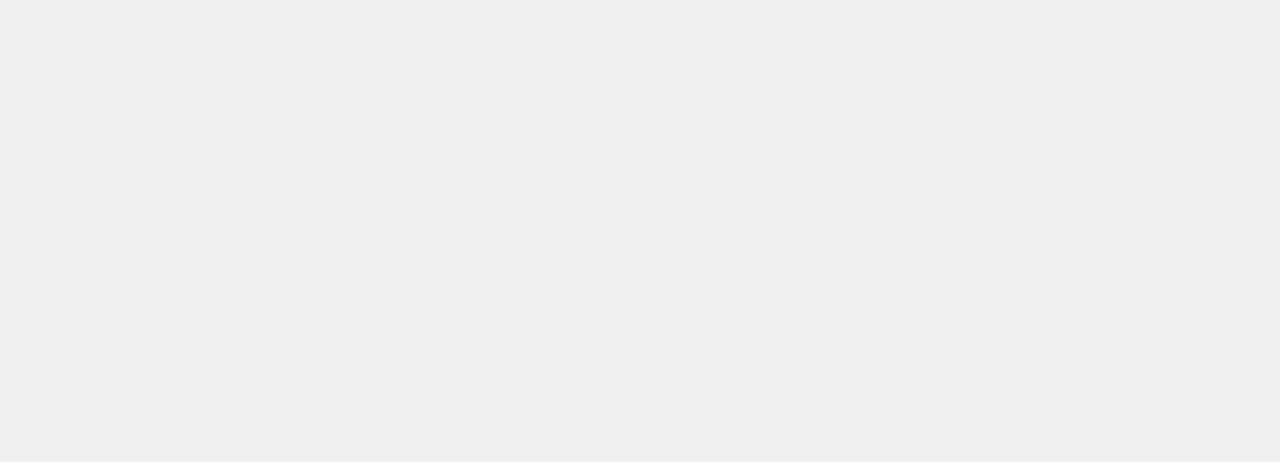
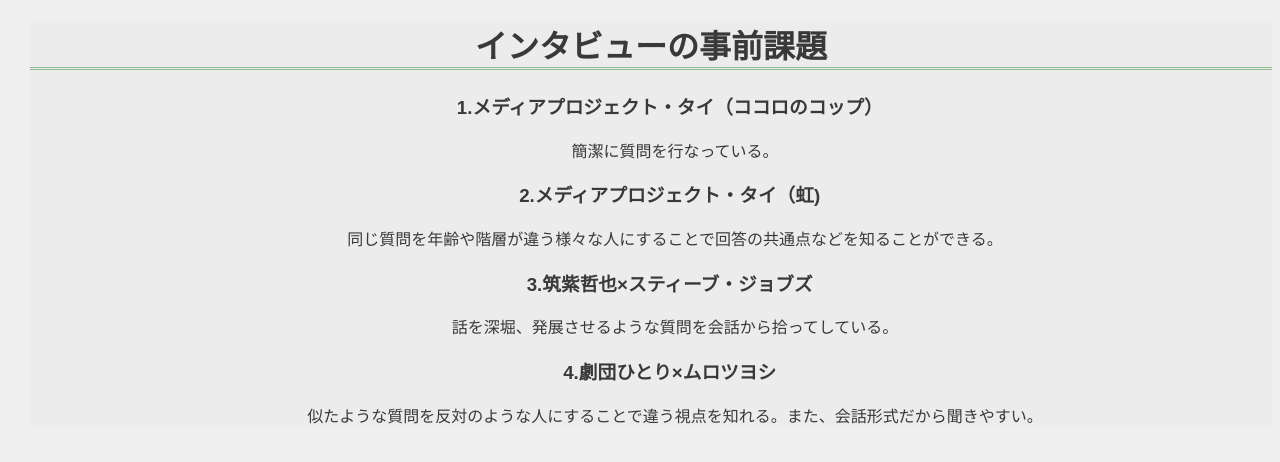
Before and after one commit to miiisaki/xbp, a plain HTML site: page de12/8.html in a window 1280 px wide. Drawn offline with Linux system fonts and the light colour scheme.

Commit message:
20211207

```diff
--- a/de12/8.html
+++ b/de12/8.html
@@ -2,13 +2,40 @@
 <html lang="jp">
 <head>
 
-    <title></title>
+    <title>第８回</title>
 
     <link rel="stylesheet" href="css/style.css">
+
+    <style>body{background-color:rgba(238, 237, 237, 0.911);
+        text-align: center;}</style>
 
 </head>
 <body>
 
+    <h1>インタビューの事前課題</h1>
+
+    <h3>1.メディアプロジェクト・タイ（ココロのコップ）</h3>
+    <div>簡潔に質問を行なっている。</div>
+
+    <h3>2.メディアプロジェクト・タイ（虹)</h3>
+    <div>同じ質問を年齢や階層が違う様々な人にすることで回答の共通点などを知ることができる。</div>
+
+    <h3>3.筑紫哲也×スティーブ・ジョブズ</h3>
+    <div>話を深堀、発展させるような質問を会話から拾ってしている。</div>
+
+    <h3>4.劇団ひとり×ムロツヨシ</h3>
+    <div>似たような質問を反対のような人にすることで違う視点を知れる。また、会話形式だから聞きやすい。</div>
+
+    <div></div>
+
+    <style>a:hover{color: green;
+        font-weight: bold;}
+        h1{border-bottom:double;
+border-color: darkseagreen;
+border-width: 3px;}
+    </style>
+
+
 
 </body>
 </html>
```
